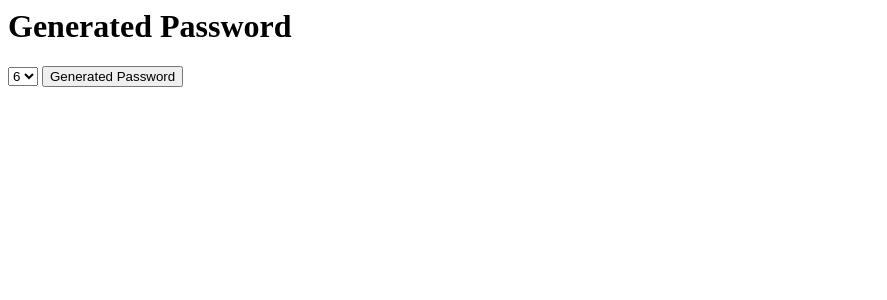
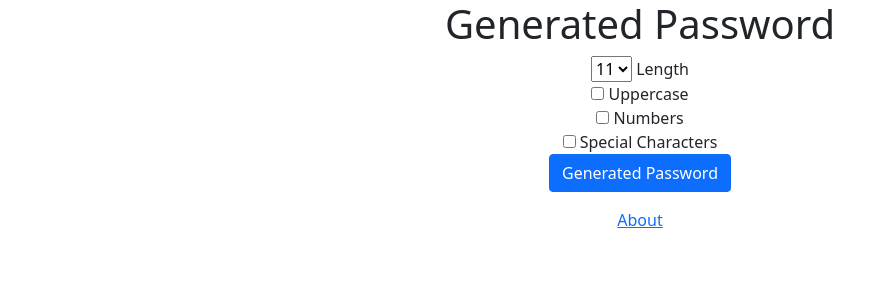
Before and after one commit to vtrfaas/django-udemy, a Django app: template generator/templates/generator/home.html in a window 1280 px wide. Shown: the top 300 px of the page, without its empty margins (0-887 px from the left). Run offline with Django 4.2, Linux system fonts and the light colour scheme; the template is opened without the code that fills it: most values are stand-ins (such as "Sample title", 1, 10 or a date in 2020).

Commit message:
Adicionado bootstrap na página principal e na tela de password e criada nova função na views e nova url no arquivo de urls

```diff
--- /dev/null
+++ b/generator/templates/generator/about.html
@@ -0,0 +1,2 @@
+<h1>About page - Vitor</h1>
+<a href="{% url 'home'%}">Home</a>
--- a/generator/templates/generator/home.html
+++ b/generator/templates/generator/home.html
@@ -1,16 +1,38 @@
+<link href="https://cdn.jsdelivr.net/npm/bootstrap@5.1.3/dist/css/bootstrap.min.css" rel="stylesheet" integrity="sha384-1BmE4kWBq78iYhFldvKuhfTAU6auU8tT94WrHftjDbrCEXSU1oBoqyl2QvZ6jIW3" crossorigin="anonymous">
 <!-- Criamos a pasta template e colocamos o nome do projeto por padrão para facilitar a localização posteriomente -->
 
-<h1>Generated Password</h1>
+
 
 <!-- O framework resolve o nome para nós -->
+
+<div class="container text-center">
+    <h1>Generated Password</h1>
     <form action="{% url 'password' %}">
+
         <select name="length">
             <option value="6">6</option>
             <option value="7">7</option>
             <option value="8">8</option>
-    </select>
+            <option value="9">9</option>
+            <option value="10">10</option>
+            <option value="11" selected="selected">11</option>
+            <option value="12">12</option>
+            <option value="13">13</option>
+            <option value="14">14</option>
+        </select> Length
+        <br>
+        <input type="checkbox" name="uppercase"> Uppercase
+        <br>
+        <input type="checkbox" name="numbers"> Numbers
+        <br>
+        <input type="checkbox" name="special"> Special Characters
+        <br>
 
-    <input type="submit" value="Generated Password"/>
+        <input type="submit" value="Generated Password" class="btn btn-primary"/>
+
     </form>
+    <a href="{% url 'about' %}">About</a>
+</div>
+
 
 <!--{{ password }}-->
--- a/password_generator/urls.py
+++ b/password_generator/urls.py
@@ -18,7 +18,8 @@ from django.urls import path
 from generator import views
 
 urlpatterns = [
-    path('', views.home),
+    path('', views.home, name='home'),
     #Com password colocamos essa barra a mais
-    path('password/', views.password, name='password')
+    path('password/', views.password, name='password'),
+    path('about/', views.about, name='about')
 ]
```
Also changed, not shown: generator/templates/generator/password.html (+7 -1 lines), generator/views.py (+21 -1 lines). Lines whose indentation alone changed are shown as unchanged.
